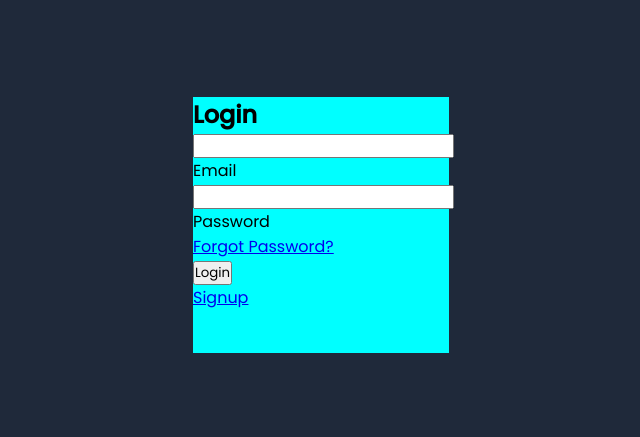
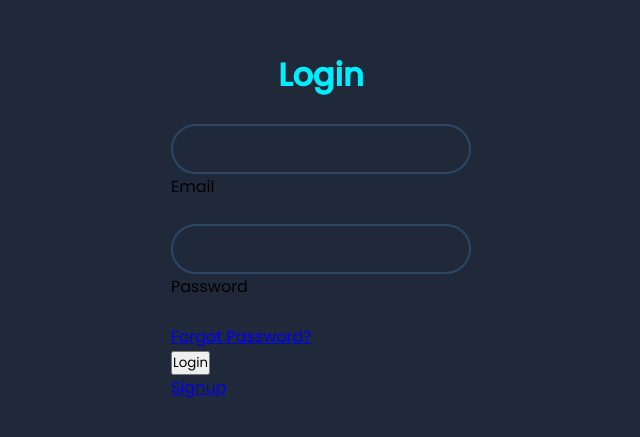
Before and after one commit to egamovj/css-animations, a plain HTML site: page lesson2/index.html in a window 1280 px wide. Shown: the part 175-612 px from the top of the page, without its empty margins (319-959 px from the left). Drawn offline with Linux system fonts and the light colour scheme.

Commit message:
animated login form lesson started

```diff
--- a/lesson2/style.css
+++ b/lesson2/style.css
@@ -19,5 +19,43 @@ body {
   position: relative;
   width: 256px;
   height: 256px;
-  background: aqua;
+  display: flex;
+  justify-content: center;
+  align-items: center;
 }
+
+.login-box {
+  position: absolute;
+  width: 400px;
+}
+
+.login-box form {
+  width: 100%;
+  padding: 0 50px;
+}
+
+h2 {
+  font-size: 32px;
+  color: #0ef;
+  text-align: center;
+}
+
+.input-box {
+  position: relative;
+  margin: 25px 0;
+}
+
+.input-box input {
+  width: 100%;
+  color: #fff;
+  background: transparent;
+  border: 2px solid #2c4766;
+  outline: none;
+  border-radius: 40px;
+  height: 50px;
+  padding: 0 20px;
+  font-size: 16px;
+}
+
+.input-box input:focus {
+}
```
